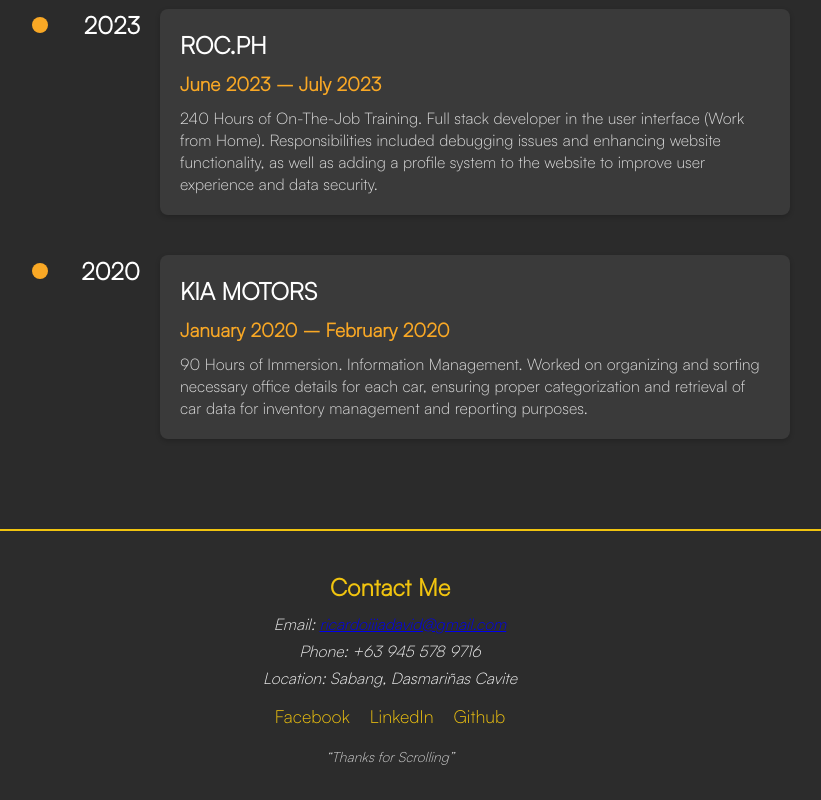
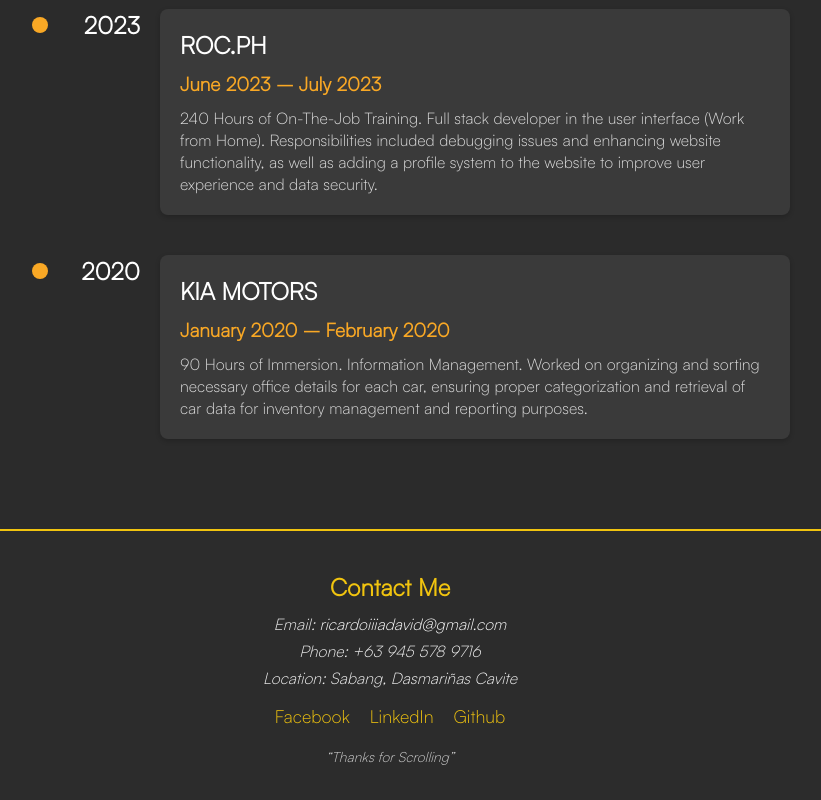
Before and after one commit to EP1C0829/RicardoDavid, a React (Create React App) app: page / in a window 1280 px wide. Shown: the part 2509-3309 px from the top of the page, without its empty margins (250-1071 px from the left). Built offline with nearby package versions, Linux system fonts and the light colour scheme.

Commit message:
twelve commit

```diff
--- a/src/App.css
+++ b/src/App.css
@@ -395,8 +395,8 @@
   color: #ccc;
 }
 
-email-link {
-  color: white !important; /* Makes the email link text white */
+.email-link {
+  color: white; /* Makes the email link text white */
   text-decoration: none; /* Removes the underline */
 }
 
--- a/src/App.js
+++ b/src/App.js
@@ -157,7 +157,7 @@
     <section id="contact-me">
       <h2>Contact Me</h2>
       <div className="contact-details">
-      <p>Email: <a href="mailto:ricardoiiiadavid@gmail.com?subject=Inquiry from Portfolio Website&body=Hello Ricardo," className="email-link">ricardoiiiadavid@gmail.com</a></p>
+      <p>Email: <a href="mailto:ricardoiiiadavid@gmail.com?subject=Inquiry from Portfolio Website&body=Hello Ricardo," class="email-link">ricardoiiiadavid@gmail.com</a></p>
       <p>Phone: +63 945 578 9716</p>
       <p>Location: Sabang, Dasmariñas Cavite</p>
       </div>
```
